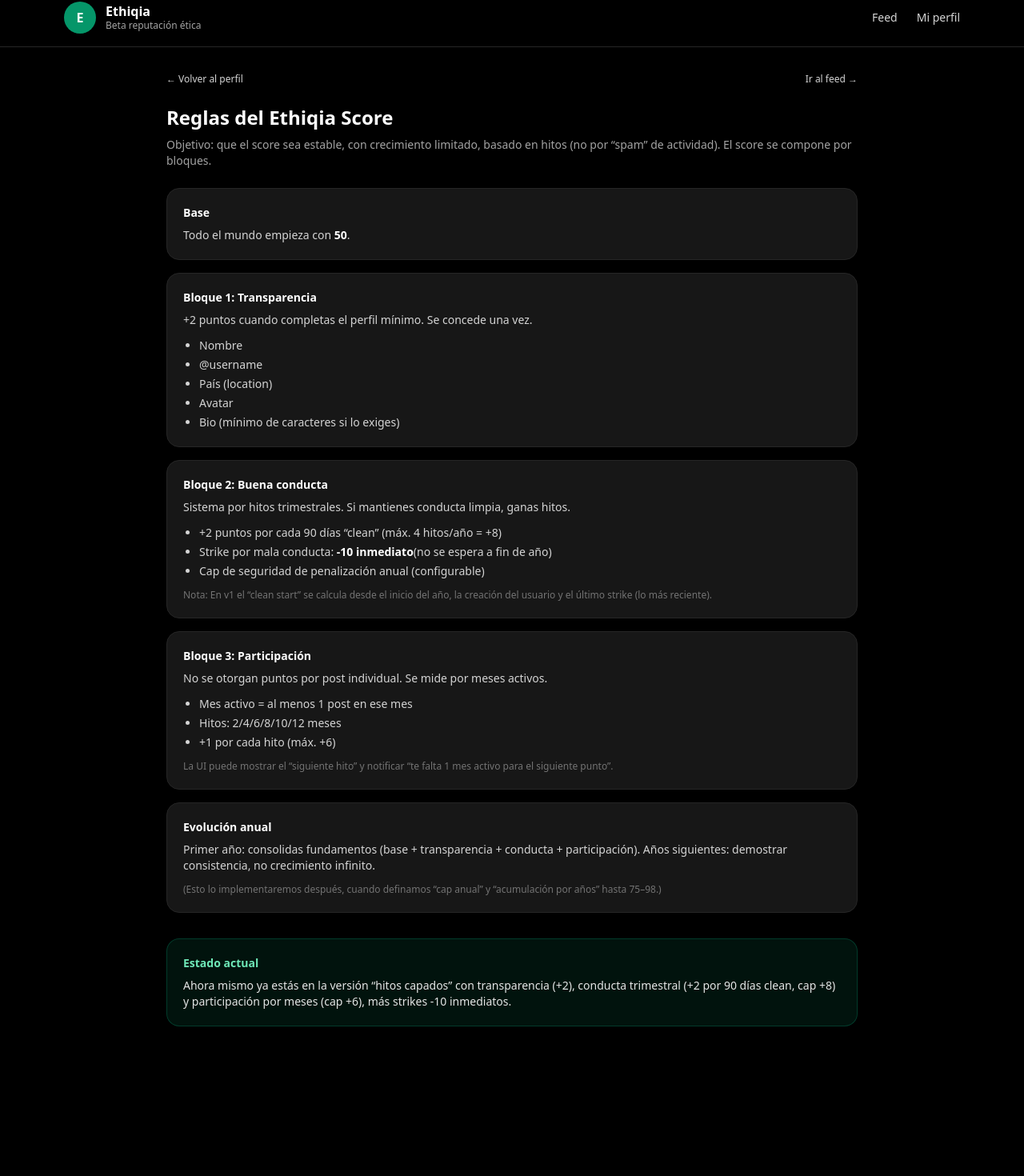
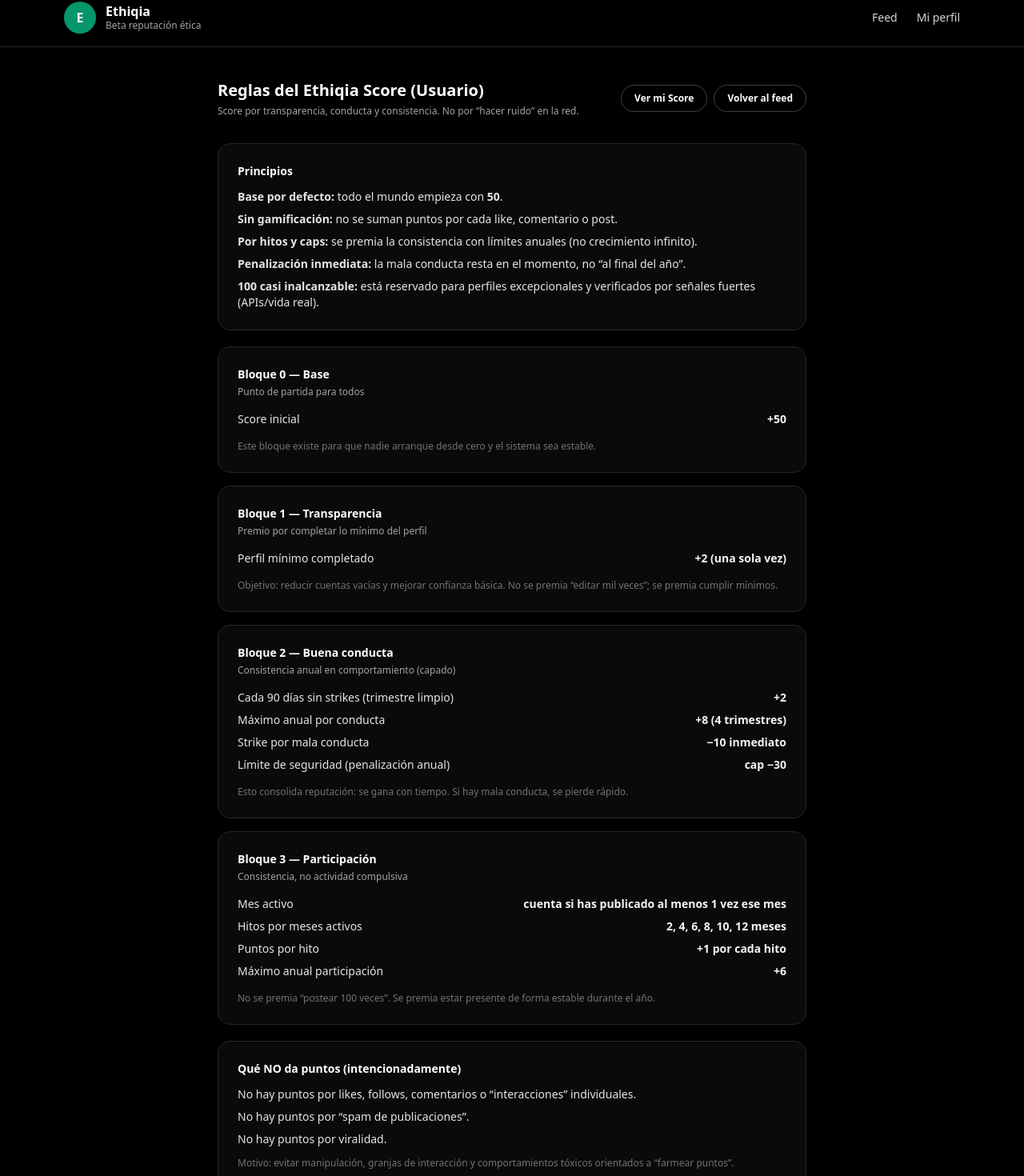
Before and after one commit to veletcosmetics/ethiqia-frontend, a Next.js app: page /score-rules in a window 1280 px wide. Shown: the part 14-1484 px from the top of the page at 80% size. Before the commit the page ends 1329 px from the top, so only its background shows below. Built offline with nearby package versions, Linux system fonts and the light colour scheme.

Commit message:
Update page.tsx

```diff
--- a/app/score-rules/page.tsx
+++ b/app/score-rules/page.tsx
@@ -1,110 +1,203 @@
-"use client";
+'use client';
 
-import React from "react";
-import Link from "next/link";
+import Link from 'next/link';
 
 export default function ScoreRulesPage() {
   return (
     <main className="min-h-screen bg-black text-white">
-      <section className="max-w-4xl mx-auto px-4 py-8">
-        <div className="flex items-center justify-between mb-6">
-          <Link
-            href="/profile"
-            className="text-xs text-neutral-300 hover:text-emerald-400 transition-colors"
-          >
-            ← Volver al perfil
-          </Link>
-
-          <Link
-            href="/feed"
-            className="text-xs text-neutral-300 hover:text-emerald-400 transition-colors"
-          >
-            Ir al feed →
-          </Link>
-        </div>
-
-        <h1 className="text-2xl font-semibold">Reglas del Ethiqia Score</h1>
-        <p className="text-sm text-neutral-400 mt-2">
-          Objetivo: que el score sea estable, con crecimiento limitado, basado en hitos (no por “spam”
-          de actividad). El score se compone por bloques.
-        </p>
-
-        <div className="mt-6 space-y-4">
-          <div className="rounded-2xl border border-neutral-800 bg-neutral-900 p-5">
-            <div className="text-sm font-semibold">Base</div>
-            <p className="text-sm text-neutral-300 mt-2">
-              Todo el mundo empieza con <span className="font-semibold text-white">50</span>.
+      <section className="mx-auto w-full max-w-3xl px-4 py-10">
+        <div className="flex items-center justify-between mb-8">
+          <div className="space-y-1">
+            <h1 className="text-xl font-semibold">Reglas del Ethiqia Score (Usuario)</h1>
+            <p className="text-xs text-neutral-400">
+              Score por transparencia, conducta y consistencia. No por “hacer ruido” en la red.
             </p>
           </div>
 
-          <div className="rounded-2xl border border-neutral-800 bg-neutral-900 p-5">
-            <div className="text-sm font-semibold">Bloque 1: Transparencia</div>
-            <p className="text-sm text-neutral-300 mt-2">
-              +2 puntos cuando completas el perfil mínimo. Se concede una vez.
-            </p>
-            <ul className="mt-3 text-sm text-neutral-300 list-disc pl-5 space-y-1">
-              <li>Nombre</li>
-              <li>@username</li>
-              <li>País (location)</li>
-              <li>Avatar</li>
-              <li>Bio (mínimo de caracteres si lo exiges)</li>
+          <div className="flex items-center gap-2">
+            <Link
+              href="/score"
+              className="rounded-full border border-neutral-700 bg-black px-4 py-2 text-xs font-semibold hover:border-neutral-500"
+            >
+              Ver mi Score
+            </Link>
+            <Link
+              href="/feed"
+              className="rounded-full border border-neutral-700 bg-black px-4 py-2 text-xs font-semibold hover:border-neutral-500"
+            >
+              Volver al feed
+            </Link>
+          </div>
+        </div>
+
+        {/* Principios */}
+        <div className="rounded-2xl border border-neutral-800 bg-neutral-950 p-6">
+          <h2 className="text-sm font-semibold">Principios</h2>
+          <ul className="mt-3 space-y-2 text-sm text-neutral-200">
+            <li>
+              <span className="font-semibold">Base por defecto:</span> todo el mundo empieza con <span className="font-semibold">50</span>.
+            </li>
+            <li>
+              <span className="font-semibold">Sin gamificación:</span> no se suman puntos por cada like, comentario o post.
+            </li>
+            <li>
+              <span className="font-semibold">Por hitos y caps:</span> se premia la consistencia con límites anuales (no crecimiento infinito).
+            </li>
+            <li>
+              <span className="font-semibold">Penalización inmediata:</span> la mala conducta resta en el momento, no “al final del año”.
+            </li>
+            <li>
+              <span className="font-semibold">100 casi inalcanzable:</span> está reservado para perfiles excepcionales y verificados por señales fuertes (APIs/vida real).
+            </li>
           </ul>
         </div>
 
-          <div className="rounded-2xl border border-neutral-800 bg-neutral-900 p-5">
-            <div className="text-sm font-semibold">Bloque 2: Buena conducta</div>
-            <p className="text-sm text-neutral-300 mt-2">
-              Sistema por hitos trimestrales. Si mantienes conducta limpia, ganas hitos.
-            </p>
-            <ul className="mt-3 text-sm text-neutral-300 list-disc pl-5 space-y-1">
-              <li>+2 puntos por cada 90 días “clean” (máx. 4 hitos/año = +8)</li>
-              <li>
-                Strike por mala conducta: <span className="font-semibold text-white">-10 inmediato</span>
-                (no se espera a fin de año)
-              </li>
-              <li>Cap de seguridad de penalización anual (configurable)</li>
-            </ul>
-            <p className="text-xs text-neutral-500 mt-3">
-              Nota: En v1 el “clean start” se calcula desde el inicio del año, la creación del usuario y el último
-              strike (lo más reciente).
-            </p>
+        {/* Bloques */}
+        <div className="mt-5 grid grid-cols-1 gap-4">
+          {/* Bloque base */}
+          <Block
+            title="Bloque 0 — Base"
+            subtitle="Punto de partida para todos"
+            rows={[
+              { label: 'Score inicial', value: '+50' },
+            ]}
+            note="Este bloque existe para que nadie arranque desde cero y el sistema sea estable."
+          />
+
+          {/* Transparencia */}
+          <Block
+            title="Bloque 1 — Transparencia"
+            subtitle="Premio por completar lo mínimo del perfil"
+            rows={[
+              { label: 'Perfil mínimo completado', value: '+2 (una sola vez)' },
+            ]}
+            note={
+              'Objetivo: reducir cuentas vacías y mejorar confianza básica. No se premia “editar mil veces”; se premia cumplir mínimos.'
+            }
+          />
+
+          {/* Conducta */}
+          <Block
+            title="Bloque 2 — Buena conducta"
+            subtitle="Consistencia anual en comportamiento (capado)"
+            rows={[
+              { label: 'Cada 90 días sin strikes (trimestre limpio)', value: '+2' },
+              { label: 'Máximo anual por conducta', value: '+8 (4 trimestres)' },
+              { label: 'Strike por mala conducta', value: '−10 inmediato' },
+              { label: 'Límite de seguridad (penalización anual)', value: 'cap −30' },
+            ]}
+            note={
+              'Esto consolida reputación: se gana con tiempo. Si hay mala conducta, se pierde rápido.'
+            }
+          />
+
+          {/* Participación */}
+          <Block
+            title="Bloque 3 — Participación"
+            subtitle="Consistencia, no actividad compulsiva"
+            rows={[
+              { label: 'Mes activo', value: 'cuenta si has publicado al menos 1 vez ese mes' },
+              { label: 'Hitos por meses activos', value: '2, 4, 6, 8, 10, 12 meses' },
+              { label: 'Puntos por hito', value: '+1 por cada hito' },
+              { label: 'Máximo anual participación', value: '+6' },
+            ]}
+            note={
+              'No se premia “postear 100 veces”. Se premia estar presente de forma estable durante el año.'
+            }
+          />
         </div>
 
-          <div className="rounded-2xl border border-neutral-800 bg-neutral-900 p-5">
-            <div className="text-sm font-semibold">Bloque 3: Participación</div>
-            <p className="text-sm text-neutral-300 mt-2">
-              No se otorgan puntos por post individual. Se mide por meses activos.
-            </p>
-            <ul className="mt-3 text-sm text-neutral-300 list-disc pl-5 space-y-1">
-              <li>Mes activo = al menos 1 post en ese mes</li>
-              <li>Hitos: 2/4/6/8/10/12 meses</li>
-              <li>+1 por cada hito (máx. +6)</li>
+        {/* Qué NO da puntos */}
+        <div className="mt-5 rounded-2xl border border-neutral-800 bg-neutral-950 p-6">
+          <h2 className="text-sm font-semibold">Qué NO da puntos (intencionadamente)</h2>
+          <ul className="mt-3 space-y-2 text-sm text-neutral-200">
+            <li>No hay puntos por likes, follows, comentarios o “interacciones” individuales.</li>
+            <li>No hay puntos por “spam de publicaciones”.</li>
+            <li>No hay puntos por viralidad.</li>
           </ul>
-            <p className="text-xs text-neutral-500 mt-3">
-              La UI puede mostrar el “siguiente hito” y notificar “te falta 1 mes activo para el siguiente punto”.
-            </p>
-          </div>
-
-          <div className="rounded-2xl border border-neutral-800 bg-neutral-900 p-5">
-            <div className="text-sm font-semibold">Evolución anual</div>
-            <p className="text-sm text-neutral-300 mt-2">
-              Primer año: consolidas fundamentos (base + transparencia + conducta + participación).
-              Años siguientes: demostrar consistencia, no crecimiento infinito.
-            </p>
-            <p className="text-xs text-neutral-500 mt-3">
-              (Esto lo implementaremos después, cuando definamos “cap anual” y “acumulación por años” hasta 75–98.)
-            </p>
+          <div className="mt-3 text-xs text-neutral-500">
+            Motivo: evitar manipulación, granjas de interacción y comportamientos tóxicos orientados a “farmear puntos”.
           </div>
         </div>
 
-        <div className="mt-8 rounded-2xl border border-emerald-700/40 bg-emerald-500/10 p-5">
-          <div className="text-sm font-semibold text-emerald-300">Estado actual</div>
-          <p className="text-sm text-neutral-200 mt-2">
-            Ahora mismo ya estás en la versión “hitos capados” con transparencia (+2), conducta trimestral (+2 por 90
-            días clean, cap +8) y participación por meses (cap +6), más strikes -10 inmediatos.
-          </p>
+        {/* Interpretación */}
+        <div className="mt-5 rounded-2xl border border-neutral-800 bg-neutral-950 p-6">
+          <h2 className="text-sm font-semibold">Interpretación rápida del score</h2>
+          <div className="mt-3 grid grid-cols-1 sm:grid-cols-2 gap-3 text-sm">
+            <Range label="&lt; 50" desc="Penalizaciones activas o falta de mínimos." />
+            <Range label="50" desc="Base (usuario nuevo o sin hitos)." />
+            <Range label="52–60" desc="Fundación (transparencia + conducta inicial)." />
+            <Range label="60–75" desc="Fundación sólida (hitos consolidados anuales)." />
+            <Range label="75–90" desc="Alta confianza (consistencia fuerte + señales reales)." />
+            <Range label="90–98" desc="Muy alta confianza (señales fuertes verificadas)." />
+            <Range label="98–100" desc="Élite (caso excepcional)." />
+          </div>
+        </div>
+
+        {/* Próximamente */}
+        <div className="mt-5 rounded-2xl border border-neutral-800 bg-neutral-950 p-6">
+          <h2 className="text-sm font-semibold">Próximamente (no aplica aún en esta fase)</h2>
+          <ul className="mt-3 space-y-2 text-sm text-neutral-200">
+            <li>
+              <span className="font-semibold">APIs verificadas:</span> compras responsables, participación ciudadana, hábitos saludables, formación, etc.
+            </li>
+            <li>
+              <span className="font-semibold">Score Empresa:</span> reglas distintas (verificación, cumplimiento, transparencia comercial, garantías, APIs).
+            </li>
+          </ul>
+          <div className="mt-3 text-xs text-neutral-500">
+            Importante: Usuario y Empresa no comparten el mismo modelo de conducta; se definen reglas separadas.
+          </div>
+        </div>
+
+        <div className="mt-8 text-xs text-neutral-500">
+          Este documento describe el modelo “Usuario”. Para empresas habrá una página independiente con reglas específicas.
         </div>
       </section>
     </main>
   );
 }
+
+function Block({
+  title,
+  subtitle,
+  rows,
+  note,
+}: {
+  title: string;
+  subtitle: string;
+  rows: { label: string; value: string }[];
+  note?: string;
+}) {
+  return (
+    <div className="rounded-2xl border border-neutral-800 bg-neutral-950 p-6">
+      <div className="flex items-start justify-between gap-4">
+        <div>
+          <h2 className="text-sm font-semibold">{title}</h2>
+          <p className="text-xs text-neutral-400 mt-1">{subtitle}</p>
+        </div>
+      </div>
+
+      <div className="mt-4 space-y-2">
+        {rows.map((r) => (
+          <div key={r.label} className="flex items-center justify-between gap-3 text-sm">
+            <span className="text-neutral-200">{r.label}</span>
+            <span className="font-semibold text-neutral-100">{r.value}</span>
+          </div>
+        ))}
+      </div>
+
+      {note ? <div className="mt-4 text-xs text-neutral-500">{note}</div> : null}
+    </div>
+  );
+}
+
+function Range({ label, desc }: { label: string; desc: string }) {
+  return (
+    <div className="rounded-xl border border-neutral-800 bg-black p-4">
+      <div className="text-xs text-neutral-400">Rango</div>
+      <div className="mt-1 text-sm font-semibold">{label}</div>
+      <div className="mt-1 text-xs text-neutral-300">{desc}</div>
+    </div>
+  );
+}
```
Lines whose indentation alone changed are shown as unchanged.
